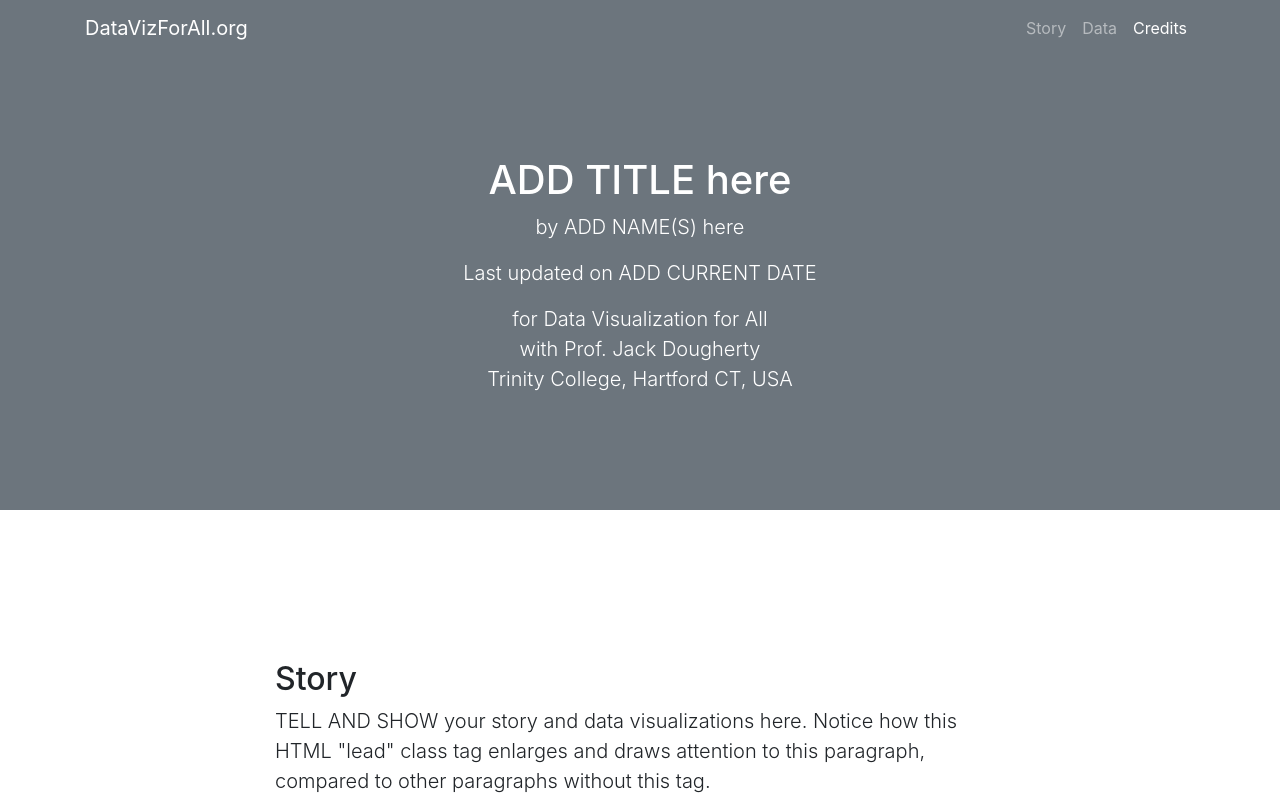
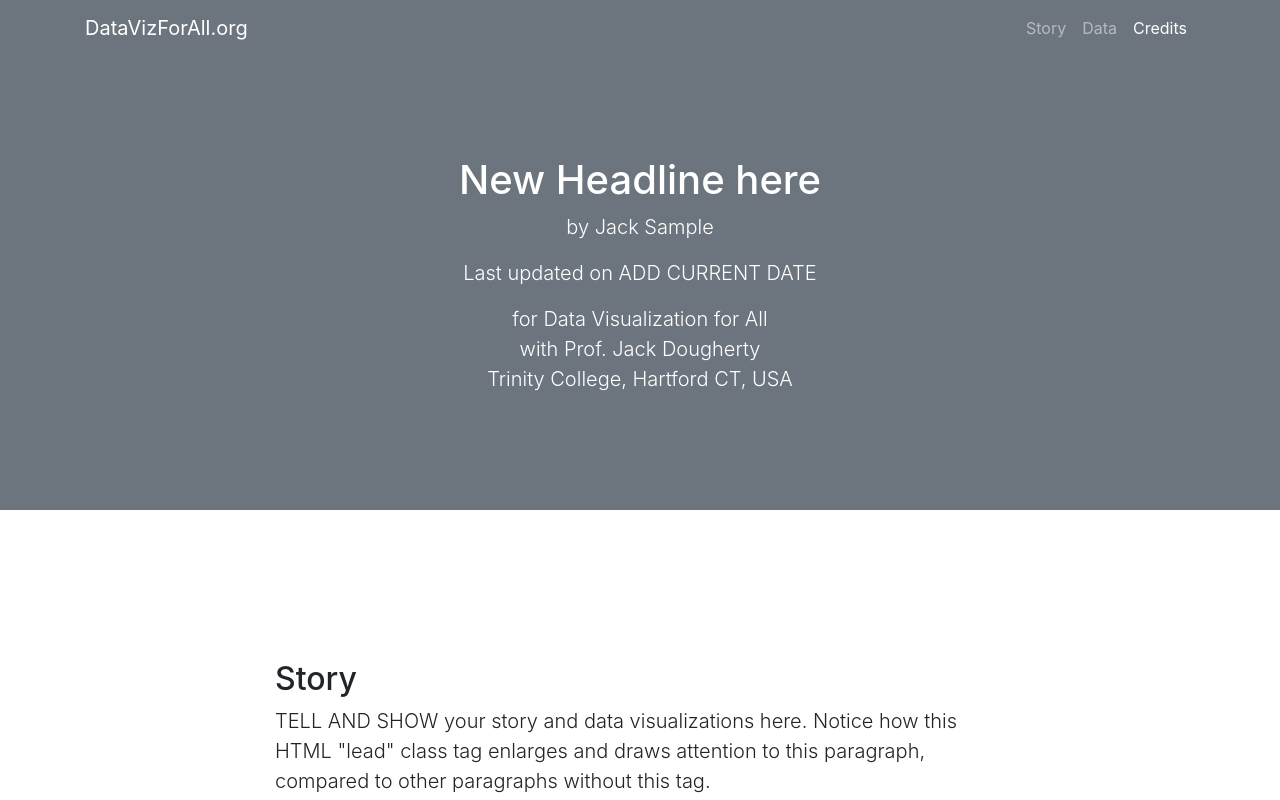
Before and after one commit to JackDougherty/data-story, a plain HTML site: page index.html in a window 1280 px wide. Shown: the top 800 px of the page. Drawn offline with nearby package versions, Linux system fonts and the light colour scheme.

Commit message:
Update index.html

```diff
--- a/index.html
+++ b/index.html
@@ -52,8 +52,8 @@
 
   <header class="bg-secondary text-white">
     <div class="container text-center">
-      <h1>ADD TITLE here</h1>
-      <p class="lead">by ADD NAME(S) here</p>
+      <h1>New Headline here</h1>
+      <p class="lead">by Jack Sample</p>
       <p class="lead">Last updated on ADD CURRENT DATE</p>
       <p class="lead">for Data Visualization for All</br>with Prof. Jack Dougherty</br>Trinity College, Hartford CT, USA</p>
     </div>
```
